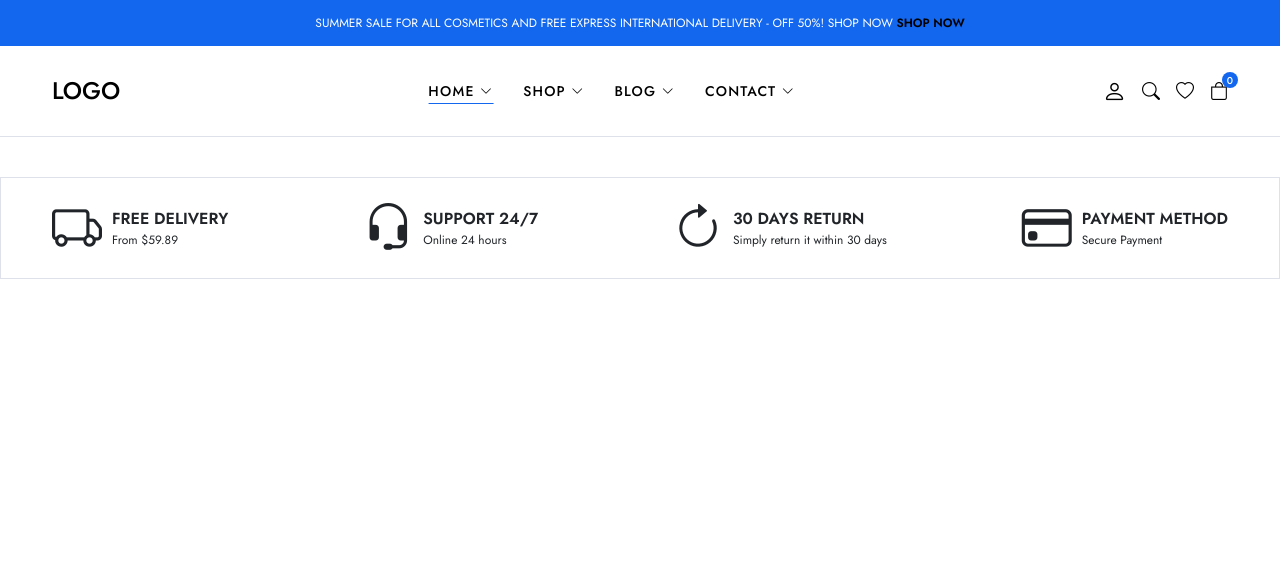
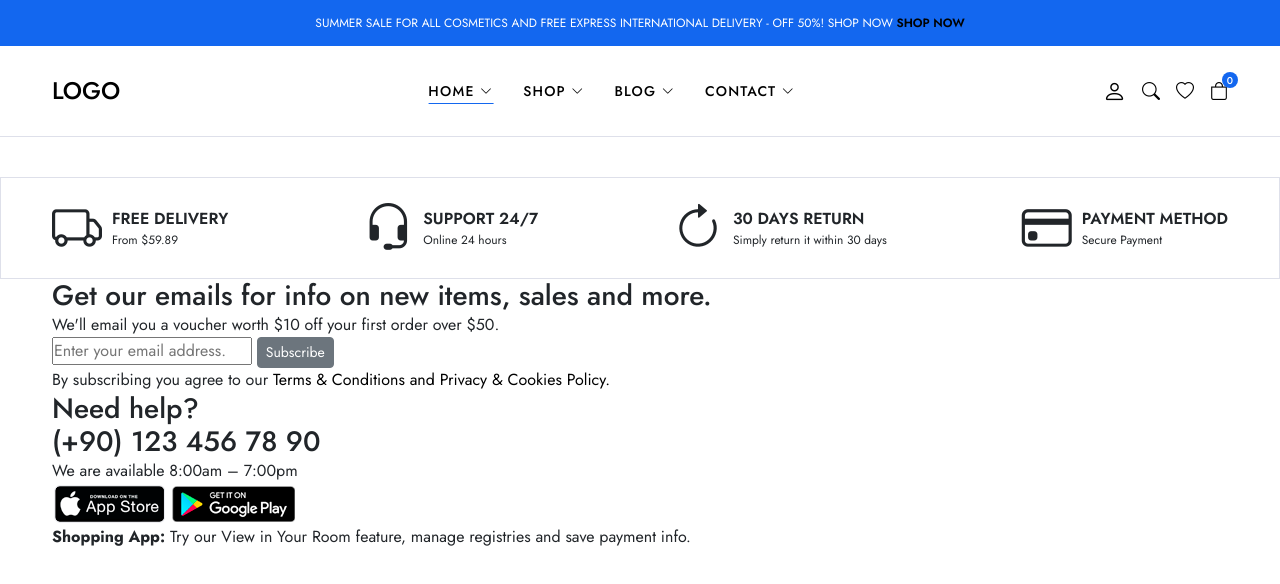
Before and after one commit to zagbey/CosmeticsStore, a plain HTML site: page index.html in a window 1280 px wide. Drawn offline with nearby package versions, Linux system fonts and the light colour scheme.

Commit message:
add/ footer start html

```diff
--- a/index.html
+++ b/index.html
@@ -120,6 +120,61 @@
     </section>
     <!--! policy end  -->
 
+    <!--! footer start  -->
+    <footer class="footer">
+        <div class="subscribe-row">
+            <div class="container">
+                <div class="footer-row-wrapper">
+                    <div class="footer-subscribe-wrapper">
+                        <div class="footer-subscribe">
+                            <div class="footer-subscribe-top">
+                                <h3 class="subscribe-title">Get our emails for info on new items, sales and more.</h3>
+                                <p class="subscribe-desc">We'll email you a voucher worth $10 off your first order over $50.
+                                </p>
+                            </div>
+                            <div class="footer-subscribe-bottom">
+                                <form>
+                                    <input type="text" placeholder="Enter your email address.">
+                                    <button class="btn btn-secondary btn-sm">Subscribe</button>
+                                </form>
+                                <p class="privacy-text">
+                                    By subscribing you agree to our <a href="#">Terms & Conditions and Privacy & Cookies
+                                        Policy.</a>
+                                </p>
+                            </div>
+                        </div>
+                    </div>
+                    <div class="footer-contact-wrapper">
+                        <div class="footer-contact-top">
+                            <h3 class="contact-title">
+                                Need help? <br>
+                                (+90) 123 456 78 90
+                            </h3>
+                            <p class="contact-desc">We are available 8:00am – 7:00pm</p>
+                        </div>
+                        <div class="footer-contact-bottom">
+                            <div class="download-app">
+                                <a href="#">
+                                    <img src="img/footer/app-store.png" alt="">
+                                </a>
+                                <a href="#">
+                                    <img src="img/footer/google-play.png" alt="">
+                                </a>
+                            </div>
+                            <p class="privacy-text">
+                                <strong>Shopping App:</strong> Try our View in Your Room feature, manage registries and save
+                                payment
+                                info.
+                            </p>
+                        </div>
+                    </div>
+                </div>
+            </div>
+        </div>
+        <div class="widgets-row"></div>
+        <div class="copyright-row"></div>
+    </footer>
+    <!--! footer end  -->
 
     <script src="index.js"></script>
 </body>
```
Also changed, not shown: img/footer/app-store.png (added), img/footer/cards.png (added), img/footer/google-play.png (added).
